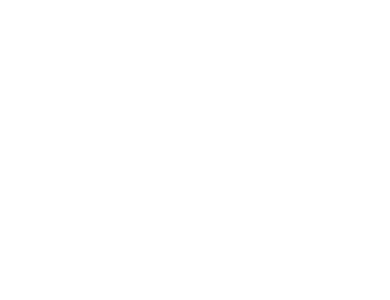
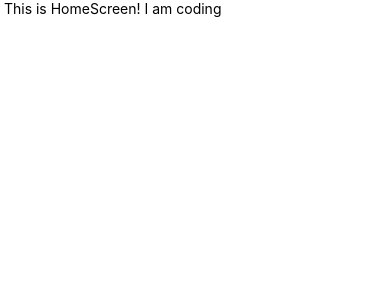
Before and after one commit to nikhilmaske-2001/Uber, a React Native app: screen / in a window 390 px wide. Shown: the top 300 px of the page. Built offline with nearby package versions, Linux system fonts and the light colour scheme.

Commit message:
Homescreen: Structured Homescreen screen and render it in App.js.

```diff
--- a/App.js
+++ b/App.js
@@ -8,14 +8,18 @@
 
 import React from 'react';
 import type { Node } from 'react';
-import { SafeAreaView } from 'react-native';
+import { View } from 'react-native';
+
+// All imports of screens go here:
+import HomeScreen from './src/screens/HomeScreens/Homescreen';
 
 
 const App: () => Node = () => {
 
   return (
-    <SafeAreaView>
-    </SafeAreaView >
+    <View>
+      <HomeScreen />
+    </View>
   );
 };
 
--- /dev/null
+++ b/src/screens/HomeScreens/Homescreen.js
@@ -0,0 +1,12 @@
+import React from 'react';
+import { Text, View } from 'react-native';
+
+const HomeScreen = (props) => {
+    return (
+        <View>
+            <Text> This is HomeScreen! I am coding </Text>
+        </View>
+    );
+};
+
+export default HomeScreen;
```
